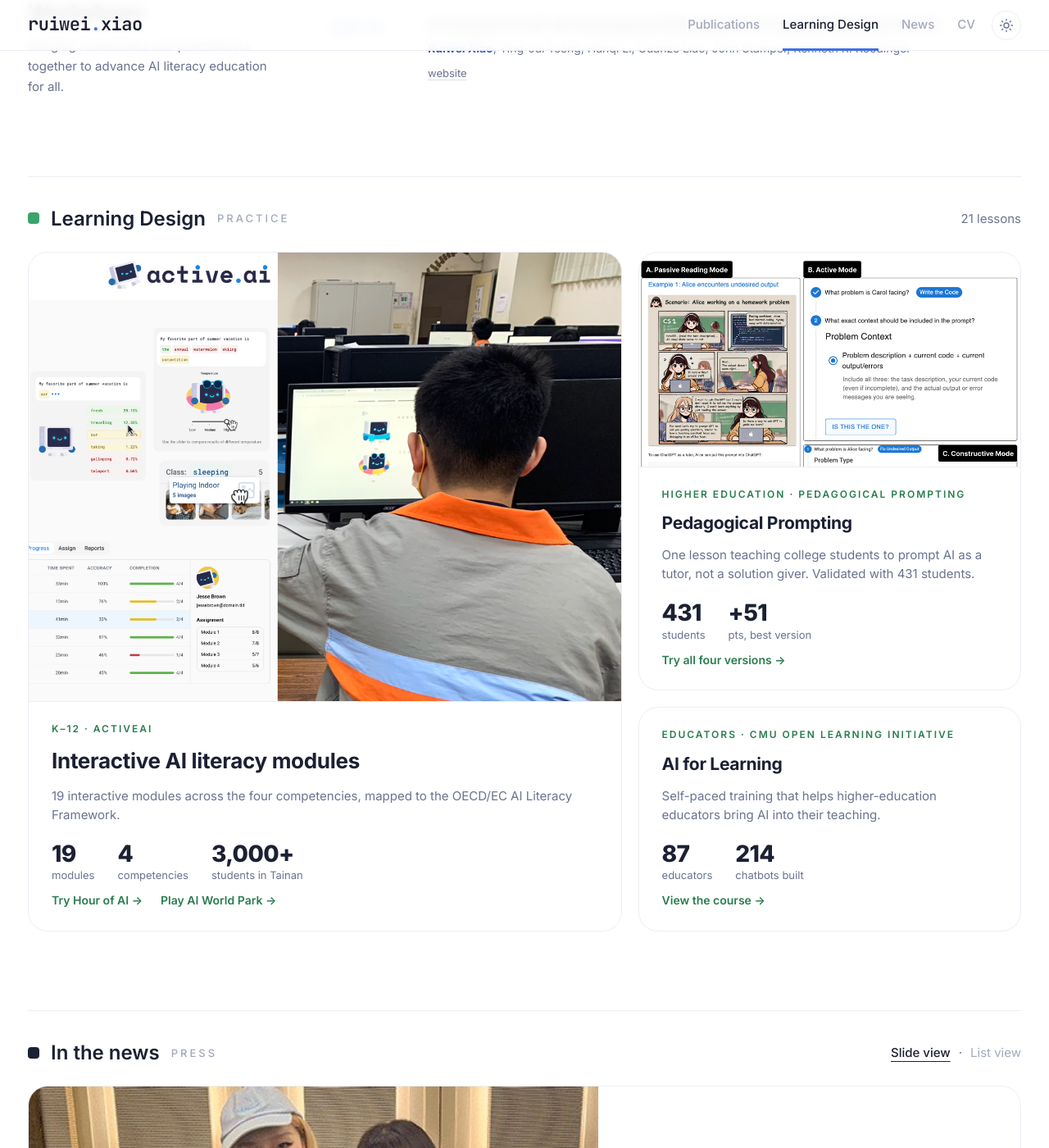
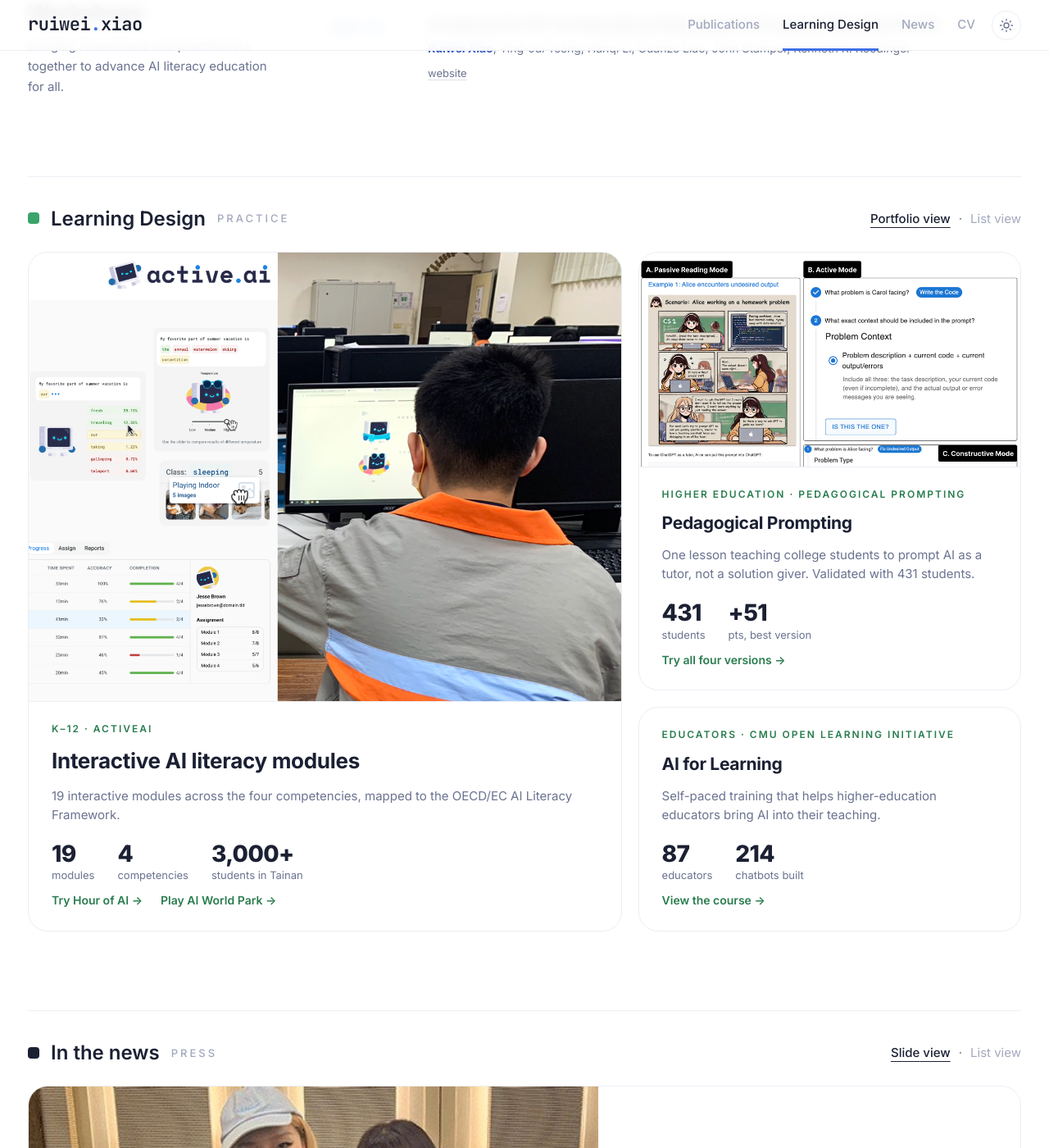
Before and after one commit to ruiwei-xiao/ruiwei-xiao.github.io, a Jekyll site: the page built from index.html, in a window 1280 px wide and 1400 px high, scrolled down 2431 px. Shown: the whole window at 82% size. Built offline with Jekyll 4.4.1, drawn with Linux system fonts in a browser that asks for light colours.

Commit message:
Add Portfolio / List view tabs to Learning Design
Co-Authored-By: Claude Opus 5.5 <noreply@anthropic.com>

```diff
--- a/assets/css/style.css
+++ b/assets/css/style.css
@@ -369,7 +369,7 @@ a.row:hover .row-title { text-decoration: underline; text-underline-offset: 3px;
 .pub-authors a.mentee { text-decoration: underline; text-decoration-color: color-mix(in srgb, var(--green) 40%, transparent); text-underline-offset: 3px; }
 .pub-authors a.mentee:hover { text-decoration-color: currentColor; }
 .pub-tabs { display: flex; align-items: center; gap: 10px; color: var(--faint); }
-.pub-tabs button { border: 0; background: none; padding: 0; font: inherit; color: var(--faint); cursor: pointer; }
+.pub-tabs button { border: 0; background: none; padding: 0; font: inherit; color: var(--faint); cursor: pointer; white-space: nowrap; }
 .pub-tabs button:hover { color: var(--ink); }
 .pub-tabs button.on { color: var(--ink); font-weight: 500; text-decoration: underline; text-underline-offset: 5px; text-decoration-thickness: 1px; }
 .pub-legend { font-size: 13px; color: var(--faint); }
@@ -452,6 +452,7 @@ footer { text-align: center; color: var(--faint); font-size: 13px; padding: 72px
   .thumb { width: 64px; height: 64px; border-radius: 14px; }
   .metrics b { font-size: 18px; }
   .sec-h small { display: none; }
+  .pub-tabs .tab-x { display: none; }   /* 手机上 tab 只留 Portfolio / List，省掉 view */
   #publications .sec-h { flex-wrap: wrap; row-gap: 6px; }
   #publications .pub-legend { order: 3; flex-basis: 100%; padding-left: 28px; }
   .list { padding: 4px 18px; }
--- a/index.html
+++ b/index.html
@@ -117,10 +117,14 @@ title: Ruiwei Xiao
 
 <!-- ===================== LEARNING DESIGN ===================== -->
 <section class="panel green" id="learning-design">
-  <div class="sec-h"><span class="dot"></span><h3>Learning Design</h3><small>Practice</small>{% assign lessons = 0 %}{% for a in practice.audiences %}{% assign lessons = lessons | plus: a.lessons %}{% endfor %}<span class="right">{{ lessons }} lessons</span></div>
+  <div class="sec-h"><span class="dot"></span><h3>Learning Design</h3><small>Practice</small>
+    <span class="right pub-tabs" role="tablist">
+      <button type="button" role="tab" class="on" aria-selected="true" aria-controls="ld-bento" data-tab="bento">Portfolio<span class="tab-x"> view</span></button><span aria-hidden="true">·</span><button type="button" role="tab" aria-selected="false" aria-controls="ld-list" data-tab="list">List<span class="tab-x"> view</span></button>
+    </span>
+  </div>
 
-  <!-- Bento 作品集：第一个受众是大卡（截图 + 数字），其余在右侧叠放；完整 module 清单不在首页展示 -->
-  <div class="bento">
+  <!-- Portfolio view（默认）：Bento 作品集，第一个受众是大卡（截图 + 数字），其余在右侧叠放 -->
+  <div class="bento" id="ld-bento" role="tabpanel">
     {% for a in practice.audiences %}
     <div class="bento-tile{% if forloop.first %} bento-main{% endif %}">
       {% if a.image %}<a class="bento-img" href="{{ a.link }}" target="_blank"><img src="{{ a.image | relative_url }}" alt="{{ a.product }} screenshot" loading="lazy"></a>{% endif %}
@@ -137,13 +141,48 @@ title: Ruiwei Xiao
     </div>
     {% endfor %}
   </div>
+
+  <!-- List view：和 Publications 同样的左右布局，左边受众，右边 module 列表；Coming soon 的 module 默认折叠 -->
+  <div class="thrusts" id="ld-list" role="tabpanel" hidden>
+    {% for a in practice.audiences %}
+    <div class="thrust">
+      <div class="thrust-h">
+        {% if a.side %}<span class="thrust-side">{{ a.side }}</span>{% endif %}
+        <h3>{{ a.name }}</h3>
+        {% if a.text %}<p>{{ a.text }}</p>{% endif %}
+        {% if a.link %}<a class="thrust-link" href="{{ a.link }}" target="_blank">{{ a.link_label }} →</a>{% endif %}
+      </div>
+      {% if a.groups %}
+      {% assign soon = 0 %}{% for g in a.groups %}{% for m in g.modules %}{% if m.soon %}{% assign soon = soon | plus: 1 %}{% endif %}{% endfor %}{% endfor %}
+      <div class="pub-list modules folded">
+        {% for g in a.groups %}
+        <p class="mod-group">{{ g.name }}</p>
+        {% assign short = g.chip | default: g.name | split: ' ' | first %}
+        {% for m in g.modules %}
+        <article class="pub-row mod {{ g.key }}{% if m.soon %} soon{% else %} lead{% endif %}">
+          <span class="pr-venue">{{ short }} {{ forloop.index }}</span>
+          <div class="pr-main">
+            <h4 class="pr-title">{% if m.soon %}{{ m.title }}{% else %}<a href="{{ m.link | default: a.link }}" target="_blank">{{ m.title }}</a>{% endif %}</h4>
+            <p class="pub-authors">{{ m.text }}{% if m.meta %}<span class="mod-soon">{{ m.meta }}</span>{% endif %}{% if m.soon %}<span class="mod-soon">Coming soon</span>{% endif %}</p>
+          </div>
+        </article>
+        {% endfor %}
+        {% endfor %}
+        {% if soon > 0 %}<button class="see-all mod-more" type="button" data-more="Show {{ soon }} coming soon" data-less="Hide coming soon">Show {{ soon }} coming soon</button>{% endif %}
+      </div>
+      {% else %}
+      <p class="mod-coming">Coming soon</p>
+      {% endif %}
+    </div>
+    {% endfor %}
+  </div>
 </section>
 
 <!-- ===================== IN THE NEWS（研究 + 学习设计共用） ===================== -->
 <section class="sec" id="press">
   <div class="sec-h"><span class="dot ink"></span><h3>In the news</h3><small>Press</small>
     <span class="right pub-tabs" role="tablist">
-      <button type="button" role="tab" class="on" aria-selected="true" aria-controls="press-slider" data-tab="slides">Slide view</button><span aria-hidden="true">·</span><button type="button" role="tab" aria-selected="false" aria-controls="press-list" data-tab="list">List view</button>
+      <button type="button" role="tab" class="on" aria-selected="true" aria-controls="press-slider" data-tab="slides">Slide<span class="tab-x"> view</span></button><span aria-hidden="true">·</span><button type="button" role="tab" aria-selected="false" aria-controls="press-list" data-tab="list">List<span class="tab-x"> view</span></button>
     </span>
   </div>
 
```
